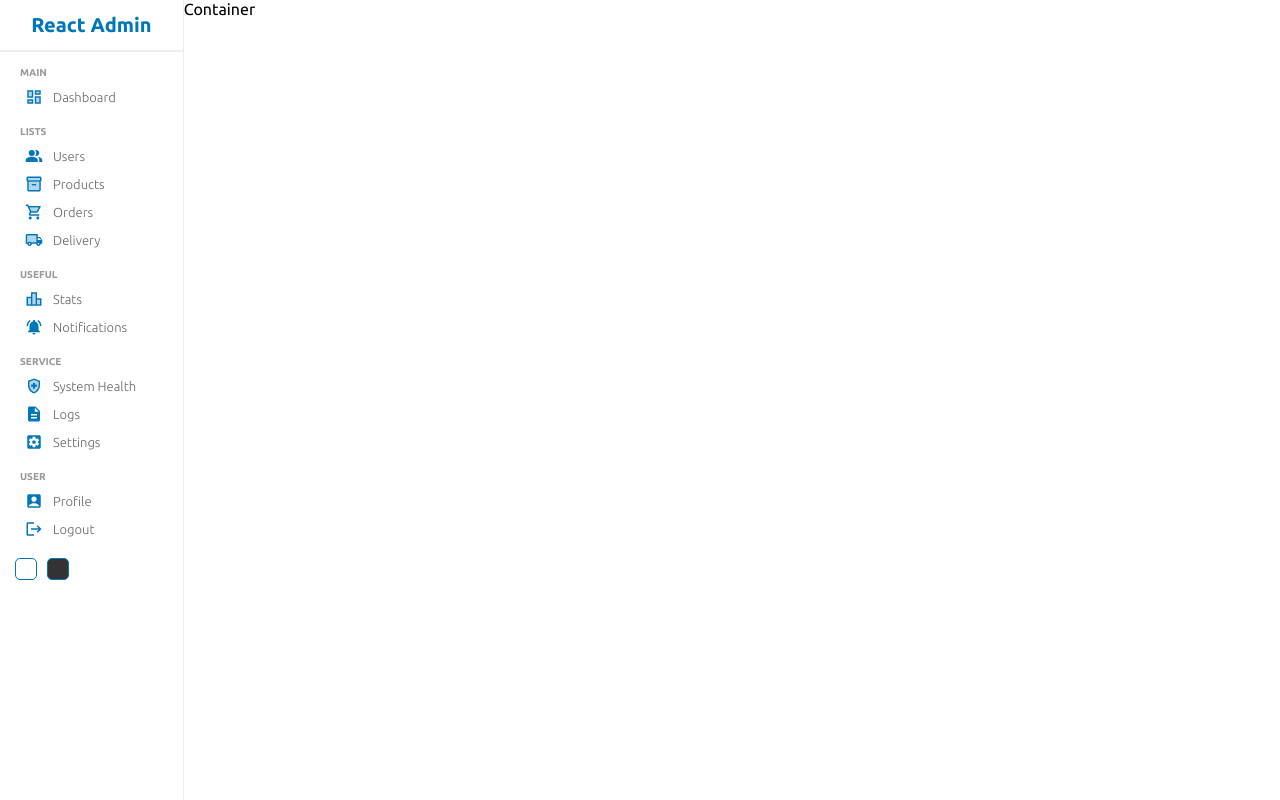
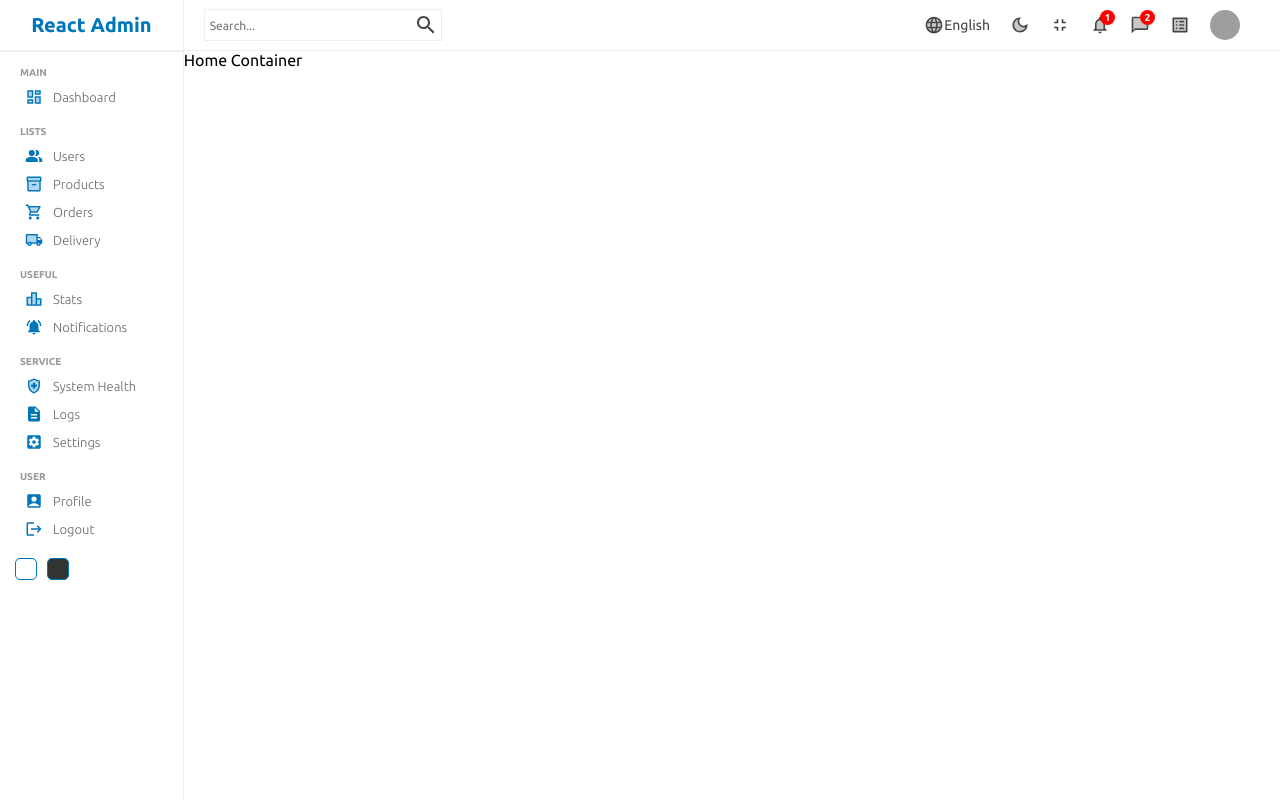
Before and after one commit to kanwal019/admin-panel, a React (Create React App) app: page / in a window 1280 px wide. Built offline with nearby package versions, Linux system fonts and the light colour scheme; grey boxes are pictures that could not be loaded.

Commit message:
Added some icons to the navbar

```diff
--- a/src/components/navbar/Navbar.jsx
+++ b/src/components/navbar/Navbar.jsx
@@ -1,8 +1,48 @@
 import "./navbar.scss"
+import SearchTwoToneIcon from '@mui/icons-material/SearchTwoTone';
+import LanguageTwoToneIcon from '@mui/icons-material/LanguageTwoTone';
+import DarkModeTwoToneIcon from '@mui/icons-material/DarkModeTwoTone';
+import NotificationsNoneTwoToneIcon from '@mui/icons-material/NotificationsNoneTwoTone';
+import FullscreenExitTwoToneIcon from '@mui/icons-material/FullscreenExitTwoTone';
+import ChatBubbleTwoToneIcon from '@mui/icons-material/ChatBubbleTwoTone';
+import ListAltTwoToneIcon from '@mui/icons-material/ListAltTwoTone';
 
 const Navbar = () => {
   return (
-    <div className="navbar">Navbar</div>
+    <div className="navbar">
+        <div className="wrapper">
+            <div className="search">
+                <input type="text" placeholder="Search..." />
+                <SearchTwoToneIcon />
+            </div>
+            <div className="items">
+                <div className="item">
+                    <LanguageTwoToneIcon className="icon" />
+                    English
+                </div>
+                <div className="item">
+                    <DarkModeTwoToneIcon className="icon" />
+                </div>
+                <div className="item">
+                    <FullscreenExitTwoToneIcon className="icon" />
+                </div>
+                <div className="item">
+                    <NotificationsNoneTwoToneIcon className="icon" />
+                    <div className="counter">1</div>
+                </div>
+                <div className="item">
+                    <ChatBubbleTwoToneIcon className="icon" />
+                    <div className="counter">2</div>
+                </div>
+                <div className="item">
+                    <ListAltTwoToneIcon className="icon" />
+                </div>
+                <div className="item">
+                    <img src="https://wonderfulengineering.com/wp-content/uploads/2014/07/display-wallpaper-28.jpg" className="avatar" alt="" />
+                </div>
+            </div>
+        </div>
+    </div>
   )
 }
 
--- a/src/components/navbar/navbar.scss
+++ b/src/components/navbar/navbar.scss
@@ -0,0 +1,71 @@
+.navbar{
+    height: 50px;
+    border-bottom: 0.5px solid #eee;
+    display: flex;
+    align-items: center;
+    font-size: 14px;
+    color: #444;
+
+    .wrapper{
+        width: 100%;
+        padding: 20px;
+        display: flex;
+        align-items: center;
+        justify-content: space-between;
+
+        .search{
+            display: flex;
+            align-items: center;
+            border: 0.5px solid #eee;
+            padding: 3px;
+
+            input{
+                border: none;
+                outline: none;
+                background-color: transparent;
+
+                &::placeholder{
+                    font-size: 12px;
+                }
+            }
+        }
+
+        .items{
+            display: flex;
+            align-items: center;
+
+            .item{
+                display: flex;
+                align-items: center;
+                margin-right: 20px;
+                position: relative;
+
+                .icon{
+                    font-size: 20px;
+                }
+
+                .avatar{
+                    width: 30px;
+                    height: 30px;
+                    border-radius: 50%;
+                }
+
+                .counter{
+                    width: 15px;
+                    height: 15px;
+                    background-color: red;
+                    border-radius: 50%;
+                    color: #fff;
+                    display: flex;
+                    align-items: center;
+                    justify-content: center;
+                    font-size: 10px;
+                    font-weight: bold;
+                    position: absolute;
+                    top: -5px;
+                    right: -5px;
+                }
+            }
+        }
+    }
+}
--- a/src/pages/home/Home.jsx
+++ b/src/pages/home/Home.jsx
@@ -1,12 +1,16 @@
-import React from 'react'
-import Sidebar from '../../components/sidebar/Sidebar'
-import "./home.scss"
+import React from 'react';
+import Sidebar from '../../components/sidebar/Sidebar';
+import Navbar from '../../components/navbar/Navbar';
+import "./home.scss";
 
 const Home = () => {
   return (
     <div className='home'>
       <Sidebar />
-      <div className="homeContainer">Container</div>
+      <div className="homeContainer">
+        <Navbar />
+        Home Container
+      </div>
     </div>
   )
 }
```
